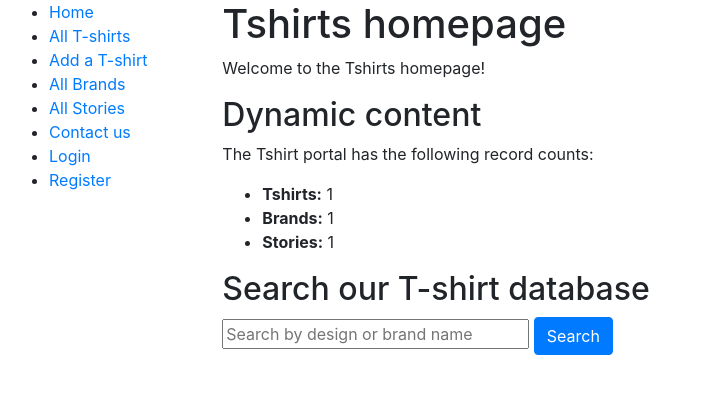
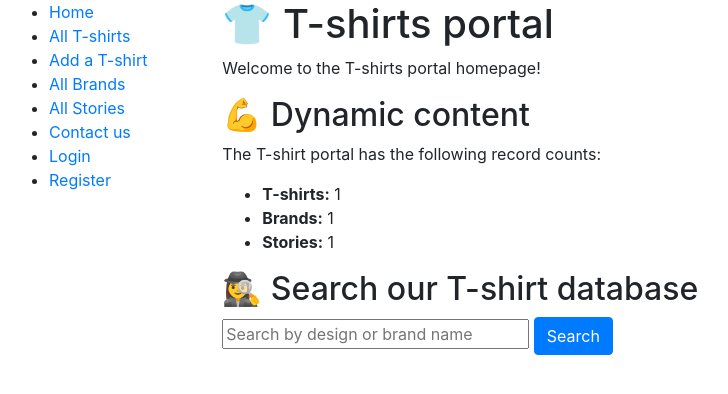
Before and after one commit to wojtekidd/djangoapp-koszulki, a Django app: template tshirts/templates/index.html in a window 1280 px wide. Shown: the top 394 px of the page, without its empty margins (6-734 px from the left). Run offline with Django 3.2, Linux system fonts and the light colour scheme; the template is opened without the code that fills it: most values are stand-ins (such as "Sample title", 1, 10 or a date in 2020); some libraries are stand-ins or nearby versions.

Commit message:
Added emojis

```diff
--- a/tshirts/templates/index.html
+++ b/tshirts/templates/index.html
@@ -1,16 +1,16 @@
 {% extends "base_generic.html" %}
 
 {% block content %}
-  <h1>Tshirts homepage</h1>
-  <p>Welcome to the Tshirts homepage!</p>
-  <h2>Dynamic content</h2>
-  <p>The Tshirt portal has the following record counts:</p>
+  <h1>👕 T-shirts portal</h1>
+  <p>Welcome to the T-shirts portal homepage!</p>
+  <h2>💪 Dynamic content</h2>
+  <p>The T-shirt portal has the following record counts:</p>
   <ul>
-    <li><strong>Tshirts:</strong> {{ num_tshirts }} </li>
+    <li><strong>T-shirts:</strong> {{ num_tshirts }} </li>
     <li><strong>Brands:</strong> {{ num_brands }} </li>
     <li><strong>Stories:</strong> {{ num_stories }}</li>
   </ul>
-  <h2>Search our T-shirt database</h2>
+  <h2>🕵️‍♀️ Search our T-shirt database</h2>
     <form id="searchform" action="{% url 'search_results' %}" method="get" accept-charset="utf-8">
         <input id="searchbox" name="q" type="text" placeholder="Search by design or brand name" size="25">
     <button type="submit" class="btn btn-primary">Search</button>
```
